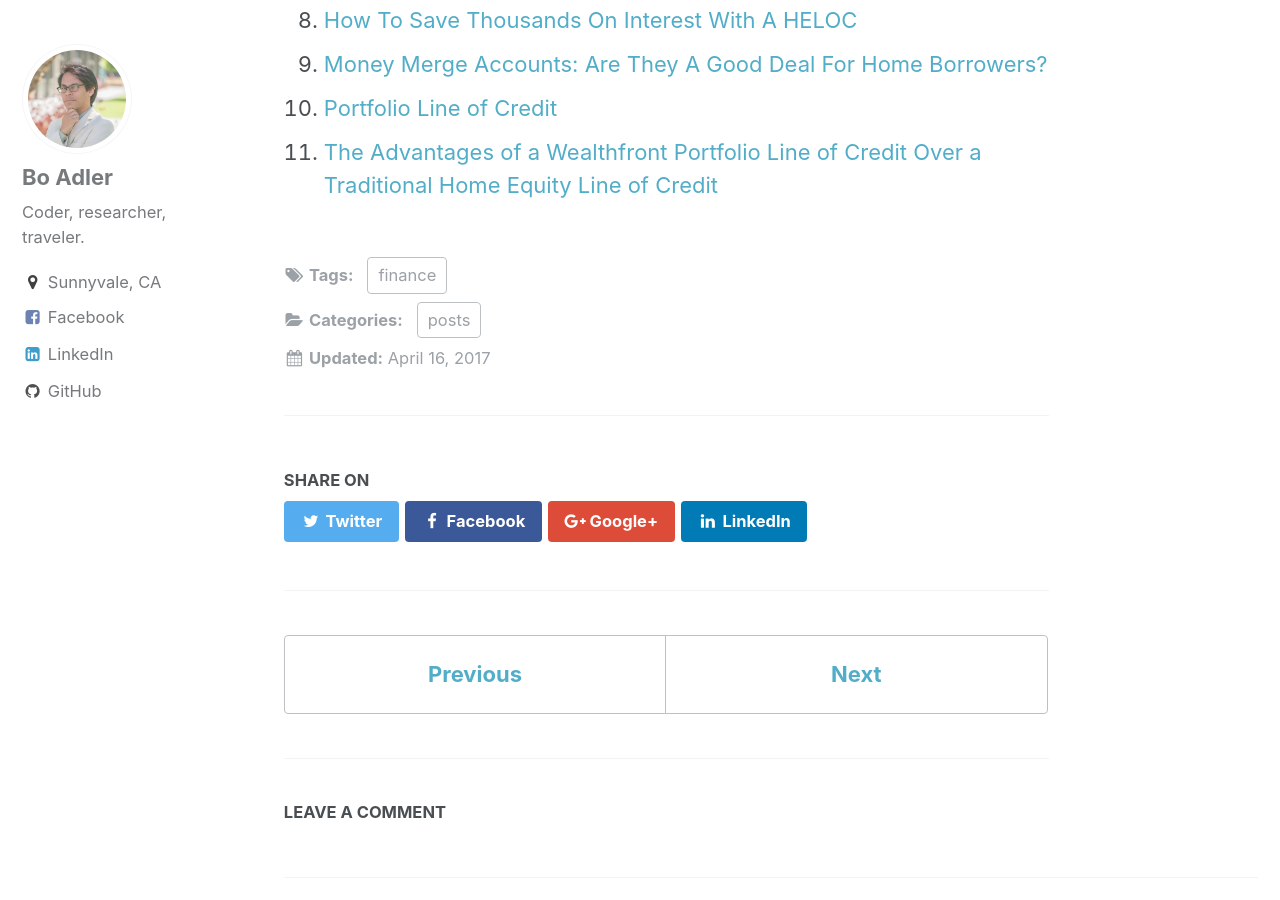
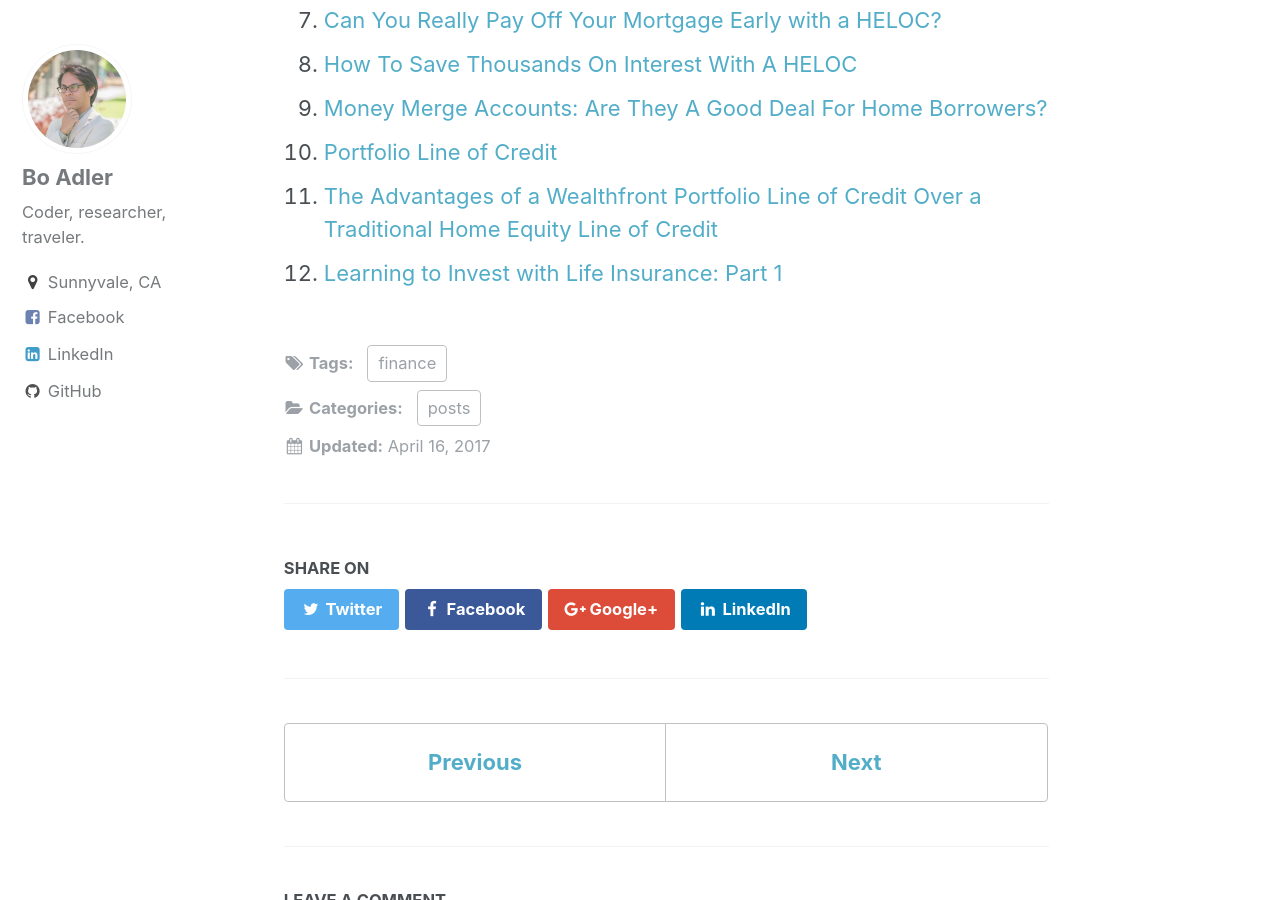
Before and after one commit to thumper/thumper.github.io, a Jekyll site: the page built from _posts/2017-09-12-infinite-banking.md, in a window 1280 px wide and 900 px high, scrolled down 3368 px. Built offline with Jekyll 4.4.1, drawn with Linux system fonts in a browser that asks for light colours; comment, search, counter and statistics services are not loaded; some of the changed text lies outside the part shown.

Commit message:
[post] update infinite banking

```diff
--- a/_posts/2017-09-12-infinite-banking.md
+++ b/_posts/2017-09-12-infinite-banking.md
@@ -97,3 +98,4 @@ a few extra points of return... but at the expense of more complicated finances.
 9. [Money Merge Accounts: Are They A Good Deal For Home Borrowers?](https://www.thesimpledollar.com/money-merge-accounts-are-they-a-good-deal-for-home-borrowers/)
 10. [Portfolio Line of Credit](https://www.wealthfront.com/portfolio-line-of-credit)
 11. [The Advantages of a Wealthfront Portfolio Line of Credit Over a Traditional Home Equity Line of Credit](https://blog.wealthfront.com/advantages-wealthfront-portfolio-line-credit-traditional-home-equity-line-credit/)
+12. [Learning to Invest with Life Insurance: Part 1](http://morrisinvest.com/podcast/2017/10/3/ep217-learning-to-invest-with-life-insurance-part-1)
```
Also changed, not shown: other parts of _posts/2017-09-12-infinite-banking.md (+1 -0 lines).
